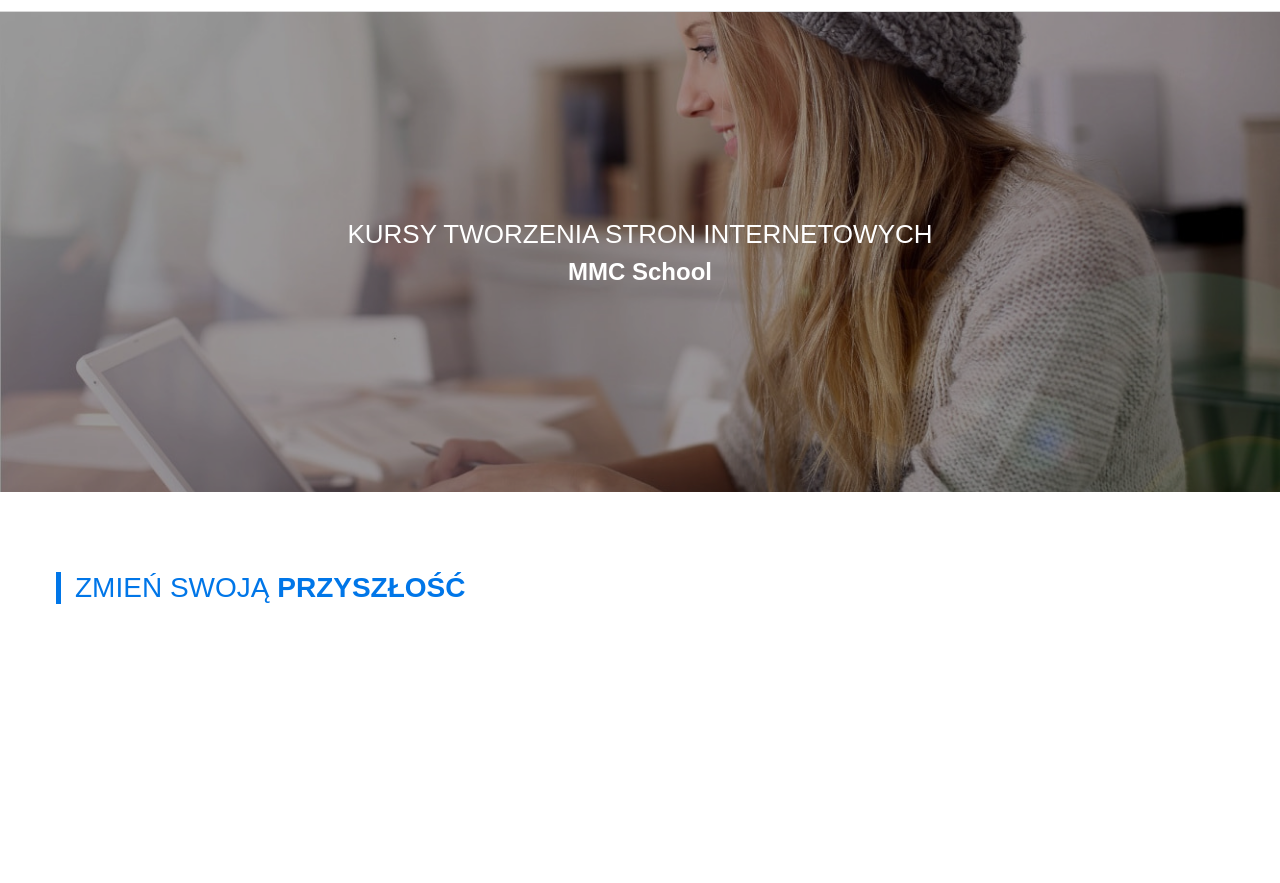
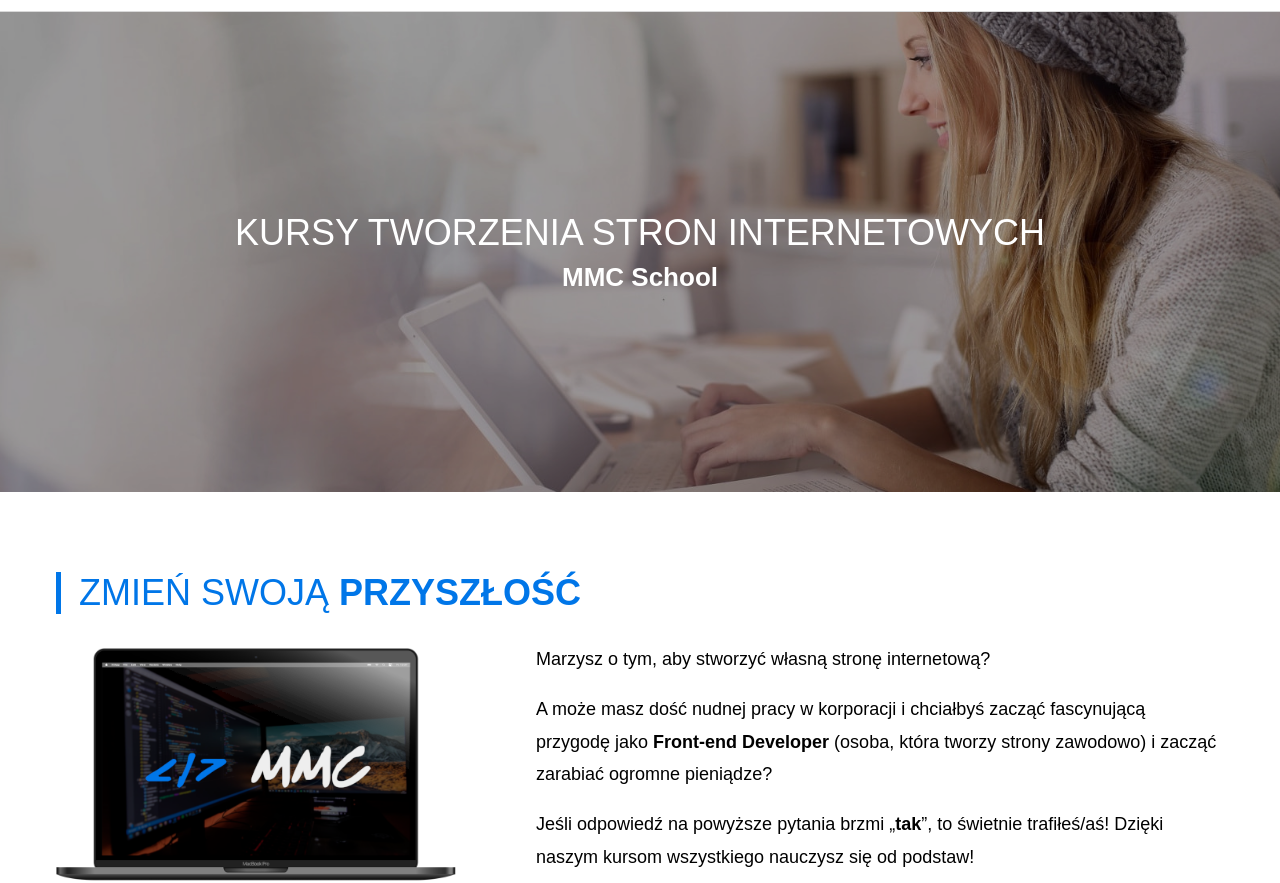
Before and after one commit to Emil-Domagala/MMCSchool, a plain HTML site: page index.html in a window 1280 px wide. Shown: the part 69-952 px from the top of the page. Drawn offline with Linux system fonts and the light colour scheme.

Commit message:
added section future, still unsolved problem with button

```diff
--- a/index.html
+++ b/index.html
@@ -47,7 +47,30 @@
 			<section class="future section white-section">
 				<div class="wrapper">
 					<h2 class="section-title">zmień swoją <span>przyszłość</span></h2>
-					<div class="future-box"></div>
+					<div class="future-box">
+						<div class="future-box__text">
+							<p>Marzysz o tym, aby stworzyć własną stronę internetową?</p>
+							<p>
+								A może masz dość nudnej pracy w korporacji i chciałbyś zacząć
+								fascynującą przygodę jako
+								<span>Front-end Developer</span> (osoba, która tworzy strony
+								zawodowo) i zacząć zarabiać ogromne pieniądze?
+							</p>
+							<p>
+								Jeśli odpowiedź na powyższe pytania brzmi „<span>tak</span>”, to
+								świetnie trafiłeś/aś! Dzięki naszym kursom wszystkiego nauczysz
+								się od podstaw!
+							</p>
+						</div>
+
+						<img class="future-box__img" src="./img/macbook-mmc.png" alt="" />
+					</div>
+				</div>
+			</section>
+
+			<section class="about-us section light-section">
+				<div class="wrapper">
+					<h2 class="section-title">co nas <span>wyróżnia?</span></h2>
 				</div>
 			</section>
 		</main>
--- a/sass/_components.scss
+++ b/sass/_components.scss
@@ -1,24 +1,23 @@
-.wrapper{
+.wrapper {
 	margin: 0 auto;
 	padding: 0 1em;
 	width: 100%;
 	max-width: 1200px;
 }
 
-.section{
-    padding: 5em 0;
+.section {
+	padding: 3em 0;
 }
 
-.white-section{
+.white-section {
 	background-color: colors.$pure-white;
 }
 
-.light-section{
+.light-section {
 	background-color: colors.$light-white;
-
 }
 
-.section-title{
+.section-title {
 	display: block;
 	padding-left: 0.5em;
 	margin-bottom: 0.8em;
@@ -27,7 +26,19 @@
 	text-transform: uppercase;
 	color: colors.$light-blue;
 	border-left: 5px solid colors.$light-blue;
-    span{
-        font-weight: 800;
+	span {
+		font-weight: 700;
 	}
 }
+
+@media (min-width: 772px) {
+	.section {
+		padding: 5em 0em;
+	}
+}
+
+@media (min-width: 992px) {
+	.section-title {
+		font-size: 3.6rem;
+	}
+}
--- a/sass/style.scss
+++ b/sass/style.scss
@@ -152,7 +152,7 @@ body {
 		background-color: colors.$black-header;
 		z-index: -1;
 	}
-	.header__text {
+	&__text {
 		// position: absolute;
 		display: flex;
 		flex-direction: column;
@@ -171,6 +171,31 @@ body {
 		p {
 			font-weight: 700;
 			font-size: 2.4rem;
+		}
+	}
+}
+
+.future {
+	&-box {
+		display: flex;
+		flex-direction: column;
+		&__text {
+			p {
+				margin-bottom: 1em;
+				font-size: 1.8rem;
+				line-height: 180%;
+			}
+			span {
+				font-weight: 700;
+			}
+		}
+		&__img {
+			margin: 1em auto 0;
+			width: 100%;
+			max-width: 500px;
+		}
+		img {
+			height: auto;
 		}
 	}
 }
@@ -207,4 +232,39 @@ body {
 			padding: 1em;
 		}
 	}
+	.header {
+		background-image: url(../img/header-big.jpeg);
+		&__text {
+			h1 {
+				font-size: 3.6rem;
+			}
+			p {
+				font-size: 2.6rem;
+			}
+		}
+	}
+	.future {
+		&-box {
+			display: flex;
+			flex-direction: row;
+			align-items: center;
+			&__text {
+				order: 2;
+				p {
+					margin-bottom: 1em;
+					font-size: 1.8rem;
+					line-height: 180%;
+				}
+				span {
+					font-weight: 700;
+				}
+			}
+			&__img {
+				margin-top: 0em;
+				margin-right: 5em;
+				order: 1;
+				max-width: 400px;
+			}
+		}
+	}
 }
```
Also changed, not shown: css/style.css, 2 other files. Lines whose indentation alone changed are shown as unchanged.
